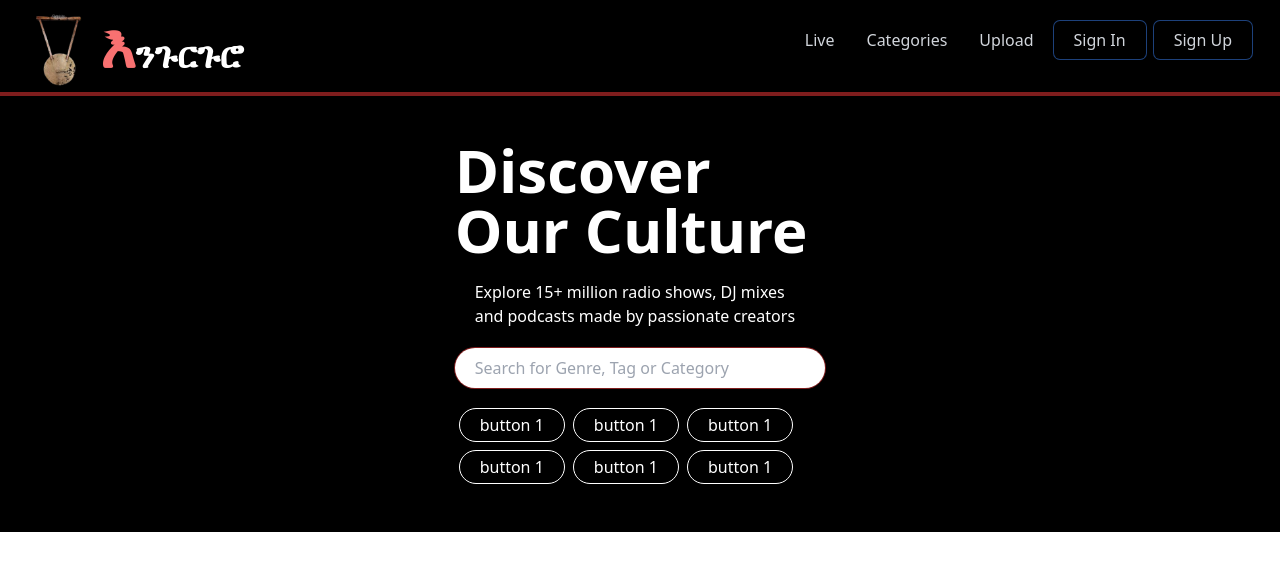
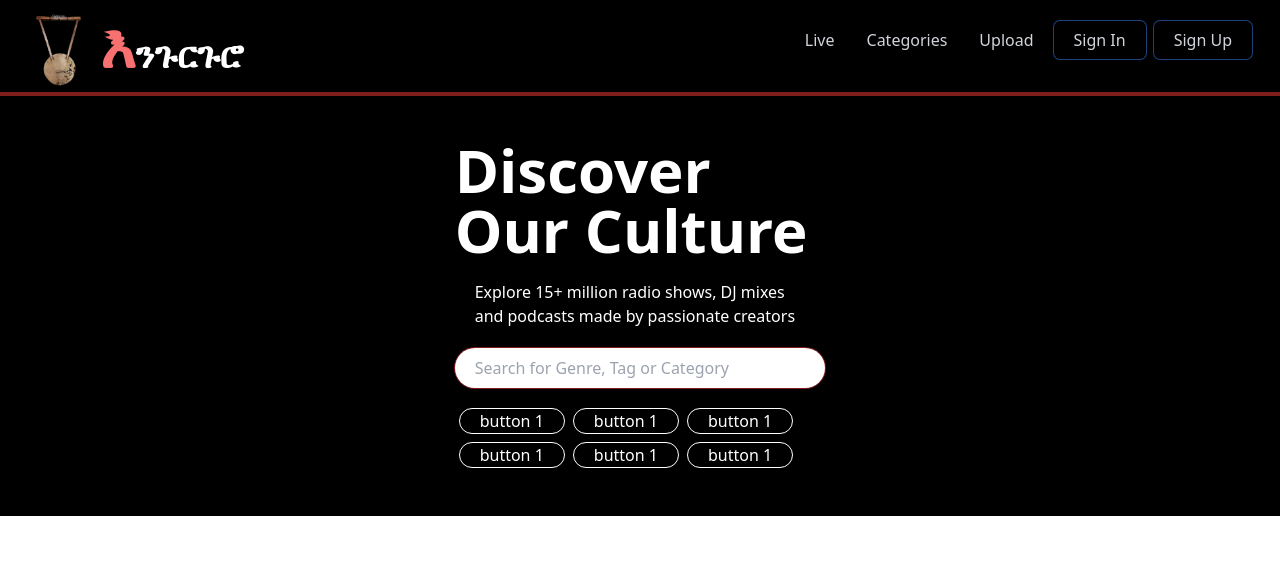
Before and after one commit to Abrish-Green/Engureguro-Music-Playlist, a React (Create React App) app: page / in a window 1280 px wide. Shown: the top 570 px of the page. Built offline with nearby package versions, Linux system fonts and the light colour scheme.

Commit message:
Break Down Landing Page into Components

```diff
--- a/src/Components/LandingBanner/SearchTags.tsx
+++ b/src/Components/LandingBanner/SearchTags.tsx
@@ -1,5 +1,46 @@
 import { motion } from 'framer-motion';
-export const SearchTags = () => {
+const data: Array<Object> = [
+    {
+        title: "button",
+        link: ""
+    },
+    {
+        title: "button",
+        link: ""
+    },
+    {
+        title: "button",
+        link: ""
+    },
+    {
+        title: "button",
+        link: ""
+    },{
+        title: "button",
+        link: ""
+    },
+    {
+        title: "button",
+        link: ""
+    },
+    {
+        title: "button",
+        link: ""
+    },
+    {
+        title: "button",
+        link: ""
+    }
+]
+
+interface SearchDataList {
+    data?: SearchData[]
+}
+interface SearchData {
+    title: string,
+    link: string
+}
+export const SearchTags = ( {data}: SearchDataList) => {
     return (
         <>
             <motion.div
@@ -7,12 +48,12 @@ export const SearchTags = () => {
                 animate={{ opacity:1, y: 0 }}
                 transition={{ duration: 0.8 }}
                 className="artist-tags">
-                                <button className="border border-white py-1 px-5 m-1 rounded-full">button 1</button>
-                                <button className="border border-white py-1 px-5 m-1 rounded-full">button 1</button>
-                                <button className="border border-white py-1 px-5 m-1 rounded-full">button 1</button>
-                                <button className="border border-white py-1 px-5 m-1 rounded-full">button 1</button>
-                                <button className="border border-white py-1 px-5 m-1 rounded-full">button 1</button>
-                                <button className="border border-white py-1 px-5 m-1 rounded-full">button 1</button>
+                                <button className="border border-white py-.5 px-5 m-1 rounded-full">button 1</button>
+                                <button className="border border-white py-.5 px-5 m-1 rounded-full">button 1</button>
+                                <button className="border border-white py-.5 px-5 m-1 rounded-full">button 1</button>
+                                <button className="border border-white py-.5 px-5 m-1 rounded-full">button 1</button>
+                                <button className="border border-white py-.5 px-5 m-1 rounded-full">button 1</button>
+                                <button className="border border-white py-.5 px-5 m-1 rounded-full">button 1</button>
 
             </motion.div>
         </>
```
